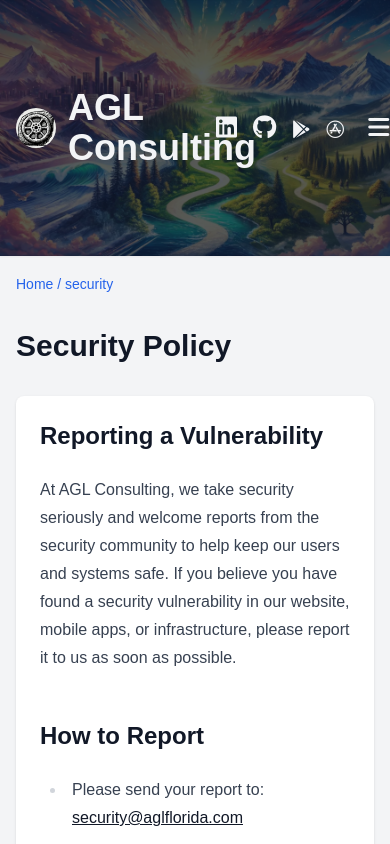
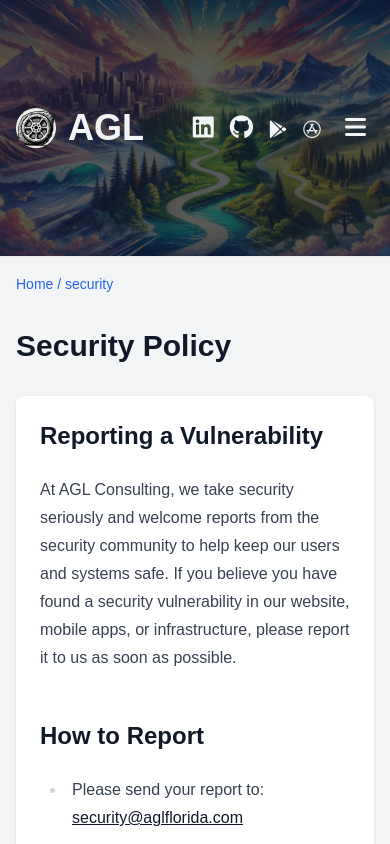
Before and after one commit to AGLFlorida/aglflorida.github.io, a Next.js app: page /security in a window 390 px wide. Shown: the top 844 px of the page. Built offline with nearby package versions, Linux system fonts and the light colour scheme; no server answers.

Commit message:
fix: drop 'consulting' in tiny mode (#57)

```diff
--- a/src/app/layout.tsx
+++ b/src/app/layout.tsx
@@ -82,7 +82,9 @@
                   style={{ width: '40px', height: '40px' }}
                   className="rounded-full"
                 />
-                <span className="text-4xl font-bold text-gray-100">AGL Consulting</span>
+                <span className="text-4xl font-bold text-gray-100">
+                  AGL <span className="hidden md:inline">Consulting</span>
+                </span>
               </Link>
 
               <div className="flex items-center space-x-4">
```
